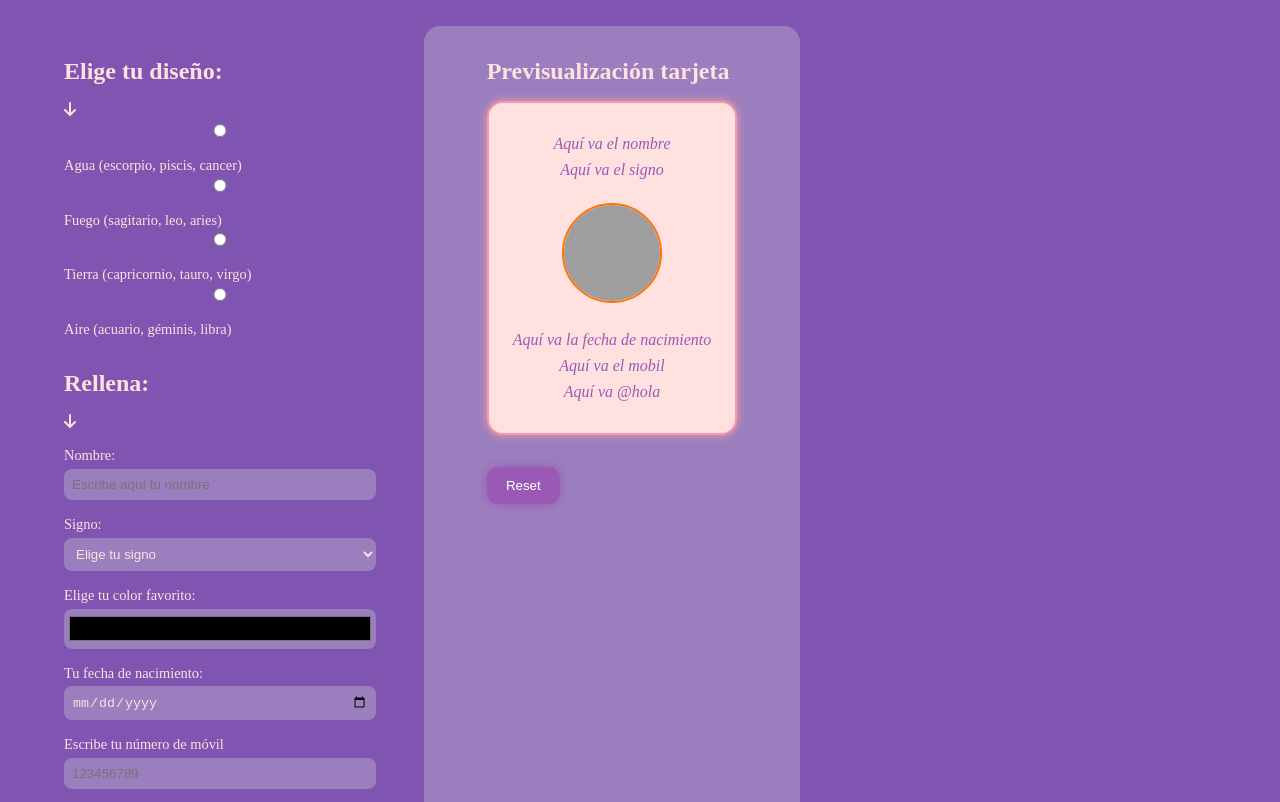
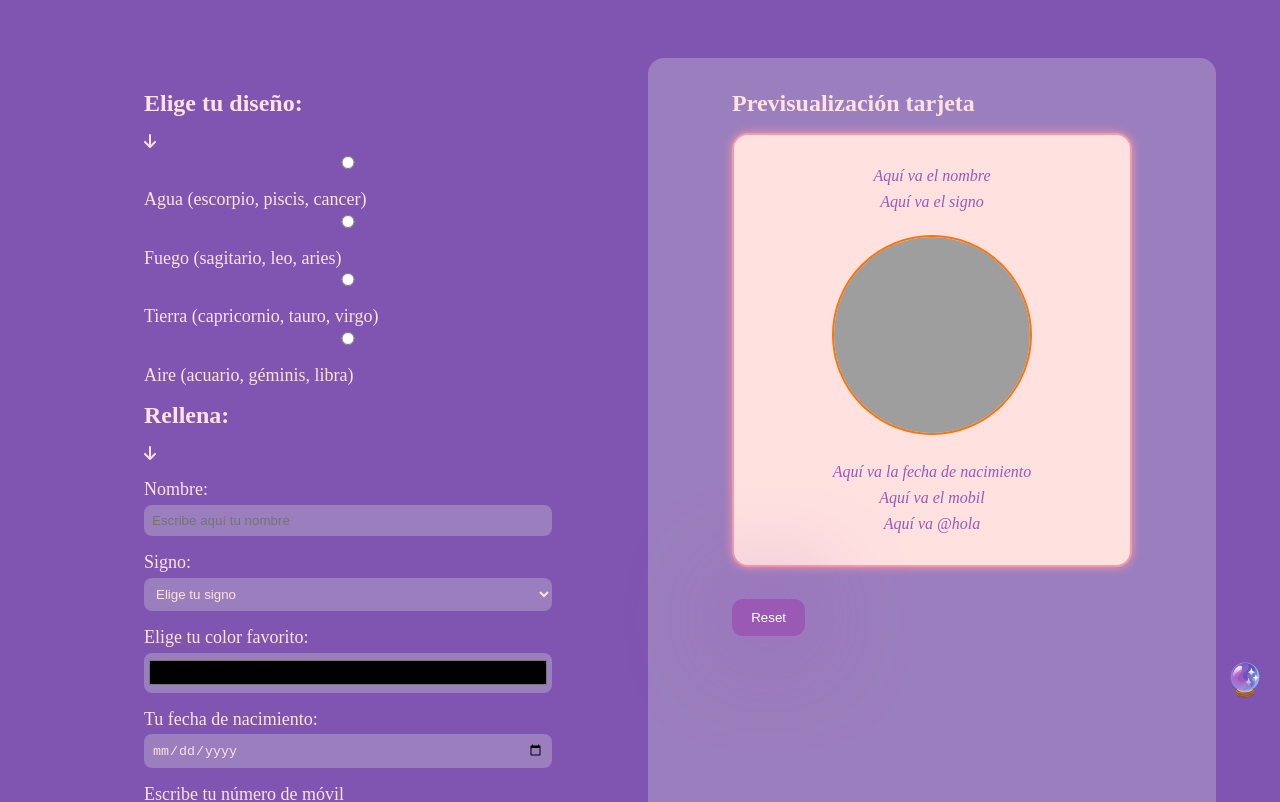
Before and after one commit to Paula-51/project-promo-51-module-2-team-3, a website built with Vite: page src/form.html in a window 1280 px wide. Shown: the part 96-898 px from the top of the page. Built offline with nearby package versions, Linux system fonts and the light colour scheme; grey boxes are pictures that could not be loaded; files whose address does not match are found by name.

Commit message:
cambios formulario

```diff
--- a/src/partials/formMain.html
+++ b/src/partials/formMain.html
@@ -88,7 +88,7 @@
           <p class="js_mobilePreview">Aquí va el mobil</p>
           <p class="js_igPreview">Aquí va @hola</p>
         </div>
-        <button>Reset</button>
+        <button class="reset">Reset</button>
       </section>
     </div>
   </div>
--- a/src/scss/layout/_formMain.scss
+++ b/src/scss/layout/_formMain.scss
@@ -2,10 +2,11 @@
 
 .all {
     display: flex;
+    padding: 5%;
 
 }
 
- /*Sección del formulario */
+/*Sección del formulario */
 .create {
     flex: 1;
     background-color: vars.$color-bg;
@@ -13,9 +14,10 @@
     padding: 2rem;
  }
 
-  /* Estilos para secciones del formulario */
+  /* Estilos para secciones del formulario  elige tu diseño */
   .design, .form, .share {
-    margin-bottom: 2rem;
+    margin-bottom: 1rem;
+    padding-inline: 3rem;
   }
 
   h2 {
@@ -26,7 +28,23 @@
   label {
     display: block;
     margin-top: 1rem;
-    font-size: 0.9rem;
+    font-size: 18px;
+  }
+
+  .radio-group label {
+    display: flex;
+    justify-content: space-evenly;
+    align-items: center;
+    padding: 0.5rem;
+    border: 1px solid #ccc;
+    border-radius: 10px;
+    background: #fdfdfd;
+    cursor: pointer;
+  }
+
+  .radio-group input[type="radio"] {
+    margin-left: 0,2rem;
+    margin-top: -10px;;
   }
 
   input, select {
@@ -71,7 +89,7 @@
     padding: 1.5rem;
     border-radius: 1rem;
     color:#9b59b6;
-    width: 100%;
+    width: 400px;
     text-align: center;
     border: 2px solid vars.$color-secondary;
     box-shadow: 0 0 10px vars.$color-secondary;
@@ -85,8 +103,8 @@
   .preview__card img {
     border-radius: 50%;
     margin: 1rem auto;
-    width: 100px;
-    height: 100px;
+    width: 200px;
+    height: 200px;
     object-fit: cover;
     border: 2px solid #ff7300;
   }
@@ -99,5 +117,143 @@
     border: none;
     border-radius: 0.7rem;
     cursor: pointer;
-    box-shadow: 0 0 10px #9b59b6;
+    box-shadow: 0 0 100px #9b59b6;
   }
+
+
+
+
+
+//   // CONTENEDOR PRINCIPAL
+//   .all {
+//     display: flex;
+//     flex-wrap: wrap;
+//     justify-content: space-between;
+//     gap: 2rem;
+//     padding: 2rem;
+//   }
+
+//   // FORMULARIO
+//   .create {
+//     flex: 1 1 45%;
+//     background-color: var($color-primary);
+//     padding: 2rem;
+//     border-radius: 20px;
+//     box-shadow: 0 10px 25px rgba(0, 0, 0, 0.3);
+//   }
+
+//   .create h2 {
+//     font-family: 'DM Serif Text', serif;
+//     font-size: 1.8rem;
+//     margin-bottom: 1rem;
+//     color: $color-emphasis;
+//   }
+
+//   form {
+//     display: flex;
+//     flex-wrap: wrap;
+//     gap: 1.5rem;
+
+//     label,
+//     input,
+//     select {
+//       flex: 1 1 45%;
+//       min-width: 180px;
+//     }
+
+//     input,
+//     select {
+//       padding: 0.6rem;
+//       border: none;
+//       border-radius: 10px;
+//       background: $color-emphasis;
+//       color: #333;
+//     }
+//   }
+
+//   // RADIO BUTTONS
+//   .js_containerDesign {
+//     display: flex;
+//     flex-direction: column;
+//     gap: 1rem;
+//   }
+
+//   .radio-group label {
+//     display: flex;
+//     justify-content: space-between;
+//     align-items: center;
+//     padding: 0.8rem 1rem;
+//     background: $color-secondary;
+//     color: white;
+//     border-radius: 10px;
+//     cursor: pointer;
+//     font-weight: 600;
+//   }
+
+//   .radio-group input[type="radio"] {
+//     margin-left: 1rem;
+//   }
+
+//   // BOTONES
+//   .formBtn {
+//     background-color: $color-secondary;
+//     color: white;
+//     font-weight: bold;
+//     padding: 0.8rem 1.2rem;
+//     border: none;
+//     border-radius: 10px;
+
+
+//     &:hover {
+//       background-color: darken($color-secondary, 10%);
+//     }
+//   }
+
+//   // PREVIEW DE TARJETA
+//   .preview {
+//     flex: 1 1 45%;
+//   }
+
+//   .preview__card {
+//     width: 100%;
+//     max-width: 500px;
+//     padding: 2rem;
+//     margin: auto;
+//     border-radius: 25px;
+//     background-color: $color-bg;
+//     border: 3px solid $color-emphasis;
+//     box-shadow: 0 10px 30px rgba(0, 0, 0, 0.3);
+//     font-size: 1.2rem;
+//     text-align: center;
+//     color: $color-emphasis;
+//     position: relative;
+
+//     p {
+//       margin-bottom: 1rem;
+//     }
+
+//     img {
+//       width: 120px;
+//       height: 120px;
+//       border-radius: 100%;
+//       border: 4px solid $color-secondary;
+//       margin-bottom: 1rem;
+//     }
+//   }
+
+  // ADORNOS DECORATIVOS
+  .preview__card::before {
+    content: "✨";
+    position: absolute;
+    top: 10px;
+    left: 20px;
+    font-size: 2rem;
+  }
+
+  .preview__card::after {
+    content: "🔮";
+    position: absolute;
+    bottom: 5px;
+    right: 15px;
+    font-size: 2rem;
+  }
--- a/src/scss/layout/_page.scss
+++ b/src/scss/layout/_page.scss
@@ -15,7 +15,11 @@ body {
     justify-content: space-between;
     padding: 2rem;
     gap: 1rem;
-    max-width: 65%;
+    max-width: 100%;
   }
 
   /*Previsualización*/
+
+  .collapsed {
+    display: none;
+  }
```
